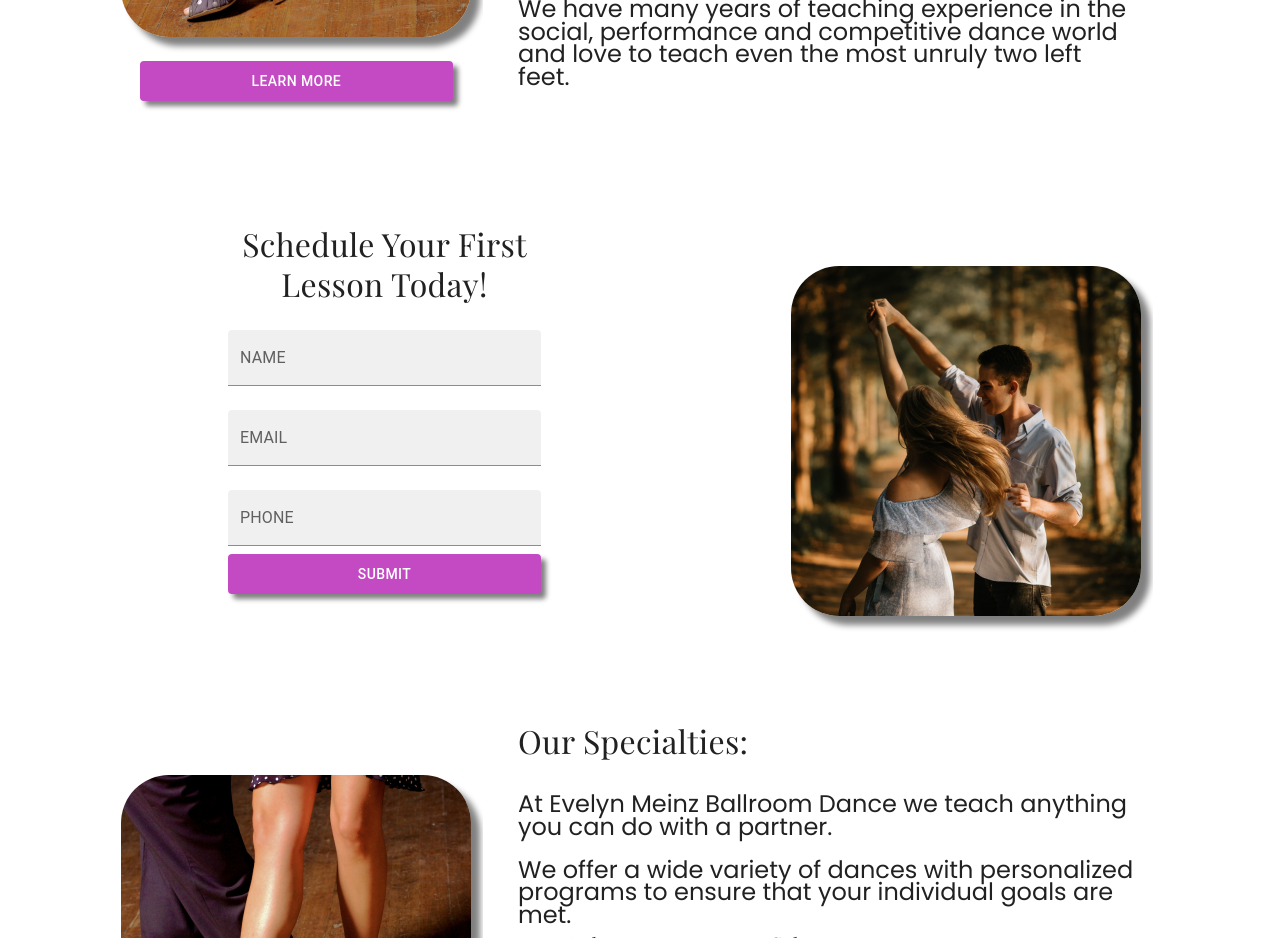
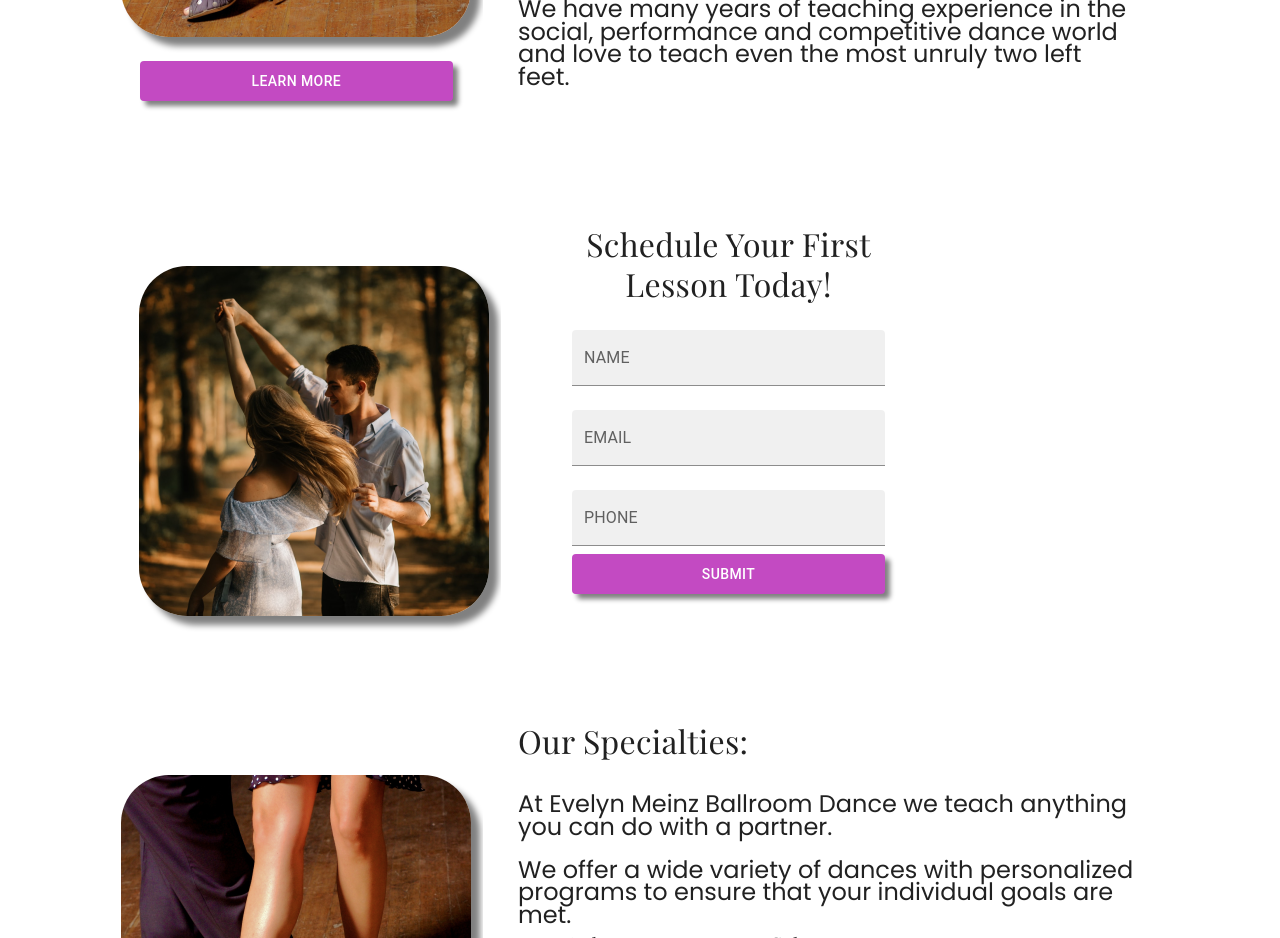
Before and after one commit to th2n10s4u/embd-website, a React (Create React App) app: page / in a window 1280 px wide. Shown: the part 1040-1978 px from the top of the page. Built offline with nearby package versions, Linux system fonts and the light colour scheme.

Commit message:
Update FormCard.js
Fixed list column

```diff
--- a/src/assets/components/MainComponents/FormCard.js
+++ b/src/assets/components/MainComponents/FormCard.js
@@ -9,7 +9,7 @@ export default function FormCard() {
     <div>
       <Box
         sx={{
-          display: "flex",
+          display: { sm: "none", md: "none", lg: "flex" },
           justifyContent: "center",
         }}
       >
@@ -22,9 +22,8 @@ export default function FormCard() {
                   display: "flex",
                   flexDirection: "column",
                   maxWidth: "313px",
-                  marginLeft: "30px",
                   textAlign: "center",
-                  justifyContent: "spaceBetween",
+                  justifyContent: "space-around",
                   paddingTop: "40px",
                 }}
               >
@@ -48,7 +47,7 @@ export default function FormCard() {
               </Box>
             </React.Fragment>
           }
-          reverse={true}
+          reverse={false}
         />
       </Box>
     </div>
```
